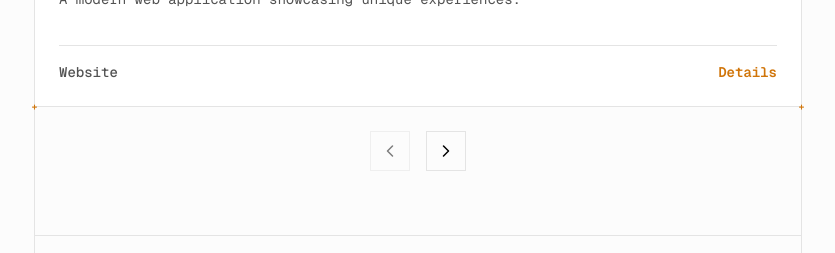
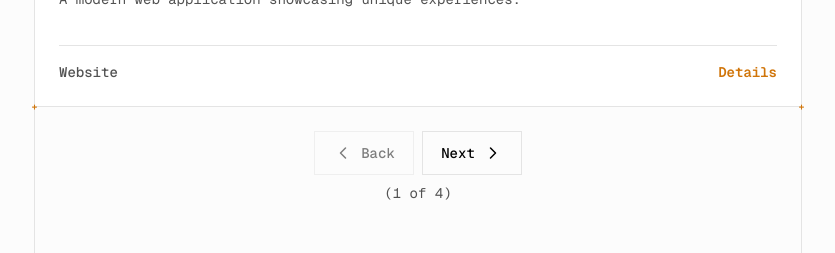
Before and after one commit to mo0hamed-shoaib/personal-portfolio, a Next.js app: page / in a window 1280 px wide. Shown: the part 1260-1513 px from the top of the page, without its empty margins (222-1057 px from the left). Built offline with nearby package versions, Linux system fonts and the light colour scheme; no server answers.

Commit message:
Refactor ProjectCarousel component: remove tooltip functionality, enhance button layout, and display current project index

```diff
--- a/src/components/featured-projects/project-carousel.tsx
+++ b/src/components/featured-projects/project-carousel.tsx
@@ -7,11 +7,6 @@ import { ProjectDetailsDialog } from "./project-details-dialog";
 import { ProjectCarouselCard } from "./project-carousel-card";
 import { ProjectCarouselContainer } from "./project-carousel-container";
 import { ChevronLeftIcon, ChevronRightIcon } from "./project-carousel-icons";
-import {
-  Tooltip,
-  TooltipTrigger,
-  TooltipPanel,
-} from "@/components/animate-ui/components/base/tooltip";
 
 interface Project {
   id: string;
@@ -40,6 +35,7 @@ export function ProjectCarousel({ projects }: ProjectCarouselProps) {
   });
   const [prevBtnDisabled, setPrevBtnDisabled] = useState(true);
   const [nextBtnDisabled, setNextBtnDisabled] = useState(true);
+  const [selectedIndex, setSelectedIndex] = useState(0);
   const [selectedProject, setSelectedProject] = useState<Project | null>(null);
   const [dialogOpen, setDialogOpen] = useState(false);
 
@@ -55,6 +51,7 @@ export function ProjectCarousel({ projects }: ProjectCarouselProps) {
     if (!emblaApi) return;
     setPrevBtnDisabled(!emblaApi.canScrollPrev());
     setNextBtnDisabled(!emblaApi.canScrollNext());
+    setSelectedIndex(emblaApi.selectedScrollSnap());
   }, [emblaApi]);
 
   useEffect(() => {
@@ -88,41 +85,30 @@ export function ProjectCarousel({ projects }: ProjectCarouselProps) {
         </div>
       </ProjectCarouselContainer>
 
-      <div className="mt-6 flex items-center justify-center gap-4">
-        <Tooltip>
-          <TooltipTrigger
-            render={
+      <div className="mt-6 flex flex-col items-center gap-2">
+        <div className="flex items-center justify-center gap-2">
           <Button
             onClick={scrollPrev}
             disabled={prevBtnDisabled}
-                className="flex h-10 w-10 cursor-pointer items-center justify-center border border-border bg-background p-0 transition-colors hover:bg-accent hover:text-accent-foreground focus-visible:outline-none focus-visible:ring-2 focus-visible:ring-ring disabled:opacity-50 disabled:cursor-not-allowed"
+            className="flex h-11 min-w-[88px] cursor-pointer items-center justify-center gap-1.5 border border-border bg-background px-3 py-2 text-xs font-medium transition-colors hover:bg-accent hover:text-accent-foreground focus-visible:outline-none focus-visible:ring-2 focus-visible:ring-ring disabled:opacity-50 disabled:cursor-not-allowed md:min-w-[100px] md:gap-2 md:px-4 md:text-sm"
             aria-label="Previous project"
           >
-                <ChevronLeftIcon />
+            <ChevronLeftIcon className="h-4 w-4 md:h-5 md:w-5" />
+            <span>Back</span>
           </Button>
-            }
-          />
-          <TooltipPanel className="border border-border bg-popover px-3 py-1.5 text-sm text-popover-foreground shadow-md [&_[data-slot='tooltip-arrow']]:bg-popover [&_[data-slot='tooltip-arrow']]:fill-popover">
-            Previous project
-          </TooltipPanel>
-        </Tooltip>
-        <Tooltip>
-          <TooltipTrigger
-            render={
           <Button
             onClick={scrollNext}
             disabled={nextBtnDisabled}
-                className="flex h-10 w-10 cursor-pointer items-center justify-center border border-border bg-background p-0 transition-colors hover:bg-accent hover:text-accent-foreground focus-visible:outline-none focus-visible:ring-2 focus-visible:ring-ring disabled:opacity-50 disabled:cursor-not-allowed"
+            className="flex h-11 min-w-[88px] cursor-pointer items-center justify-center gap-1.5 border border-border bg-background px-3 py-2 text-xs font-medium transition-colors hover:bg-accent hover:text-accent-foreground focus-visible:outline-none focus-visible:ring-2 focus-visible:ring-ring disabled:opacity-50 disabled:cursor-not-allowed md:min-w-[100px] md:gap-2 md:px-4 md:text-sm"
             aria-label="Next project"
           >
-                <ChevronRightIcon />
+            <span>Next</span>
+            <ChevronRightIcon className="h-4 w-4 md:h-5 md:w-5" />
           </Button>
-            }
-          />
-          <TooltipPanel className="border border-border bg-popover px-3 py-1.5 text-sm text-popover-foreground shadow-md [&_[data-slot='tooltip-arrow']]:bg-popover [&_[data-slot='tooltip-arrow']]:fill-popover">
-            Next project
-          </TooltipPanel>
-        </Tooltip>
+        </div>
+        <span className="text-xs text-muted-foreground md:text-sm">
+          ({selectedIndex + 1} of {projects.length})
+        </span>
       </div>
 
       <ProjectDetailsDialog
```
Lines whose indentation alone changed are shown as unchanged.
